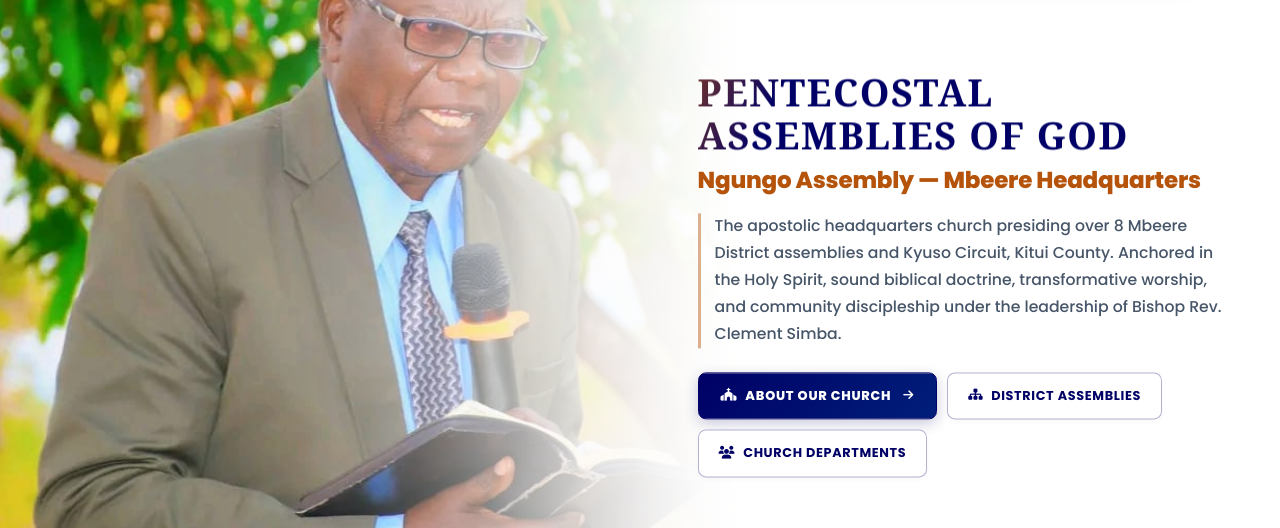
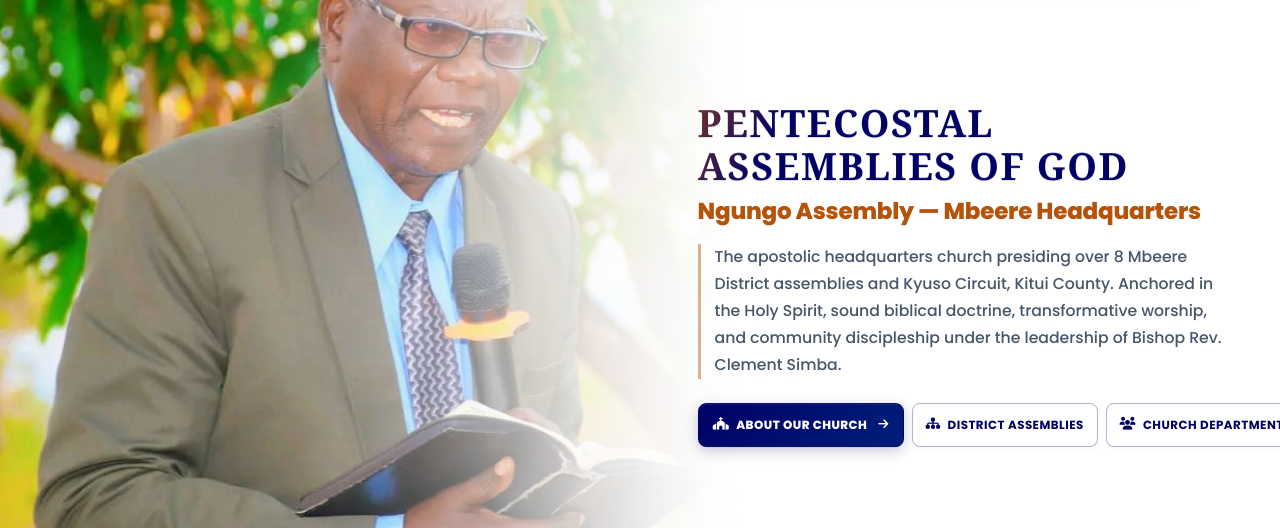
Before and after one commit to DominionSoftwaresLtd/Pentecostal-Assemblies-of-God-, a React (Vite) app in the folder PAOG-FRONT-END-/: page / in a window 1280 px wide. Shown: the part 159-687 px from the top of the page. Built offline with nearby package versions, Linux system fonts and the light colour scheme; no server answers; a web font is replaced by a local one.

Commit message:
Format action buttons into single sleek row

```diff
--- a/PAOG-FRONT-END-/src/components/CreativeSlider.css
+++ b/PAOG-FRONT-END-/src/components/CreativeSlider.css
@@ -164,7 +164,7 @@
 .hero-text-card {
   position: relative;
   width: 100%;
-  max-width: 640px;
+  max-width: 700px;
   z-index: 5;
   text-align: left;
   pointer-events: auto;
@@ -328,28 +328,32 @@
   padding-left: 14px;
 }
 
-/* Action Buttons */
+/* Action Buttons in One Seamless Line */
 .hero-cta-group {
   display: flex;
-  gap: 10px;
-  flex-wrap: wrap;
+  gap: 8px;
+  flex-wrap: nowrap;
   align-items: center;
+  width: 100%;
 }
 
 .hero-btn-primary {
   display: inline-flex;
   align-items: center;
-  gap: 8px;
-  padding: 12px 22px;
+  justify-content: center;
+  gap: 7px;
+  padding: 11px clamp(11px, 1.1vw, 18px);
   background: linear-gradient(135deg, #000066 0%, #001f7a 100%);
   color: #ffffff;
   border: 1.5px solid #000066;
   border-radius: 8px;
-  font-size: 0.8rem;
+  font-size: clamp(0.74rem, 0.78vw, 0.79rem);
   font-weight: 800;
-  letter-spacing: 0.06em;
+  letter-spacing: 0.04em;
   text-transform: uppercase;
   text-decoration: none;
+  white-space: nowrap;
+  flex-shrink: 0;
   transition: all 0.28s ease;
   font-family: 'Poppins', sans-serif;
   box-shadow: 0 4px 14px rgba(0, 0, 102, 0.22);
@@ -366,17 +370,20 @@
 .hero-btn-outline {
   display: inline-flex;
   align-items: center;
-  gap: 8px;
-  padding: 12px 20px;
+  justify-content: center;
+  gap: 7px;
+  padding: 11px clamp(10px, 1vw, 15px);
   background: #ffffff;
   color: #000066;
   border: 1.5px solid rgba(0, 0, 102, 0.3);
   border-radius: 8px;
-  font-size: 0.8rem;
+  font-size: clamp(0.74rem, 0.78vw, 0.79rem);
   font-weight: 700;
-  letter-spacing: 0.05em;
+  letter-spacing: 0.04em;
   text-transform: uppercase;
   text-decoration: none;
+  white-space: nowrap;
+  flex-shrink: 0;
   transition: all 0.28s ease;
   font-family: 'Poppins', sans-serif;
   box-shadow: 0 2px 6px rgba(0, 0, 0, 0.03);
@@ -554,6 +561,7 @@
     margin: 0 auto 24px;
   }
   .hero-cta-group {
+    flex-wrap: wrap;
     justify-content: center;
   }
   .hero-title {
```
